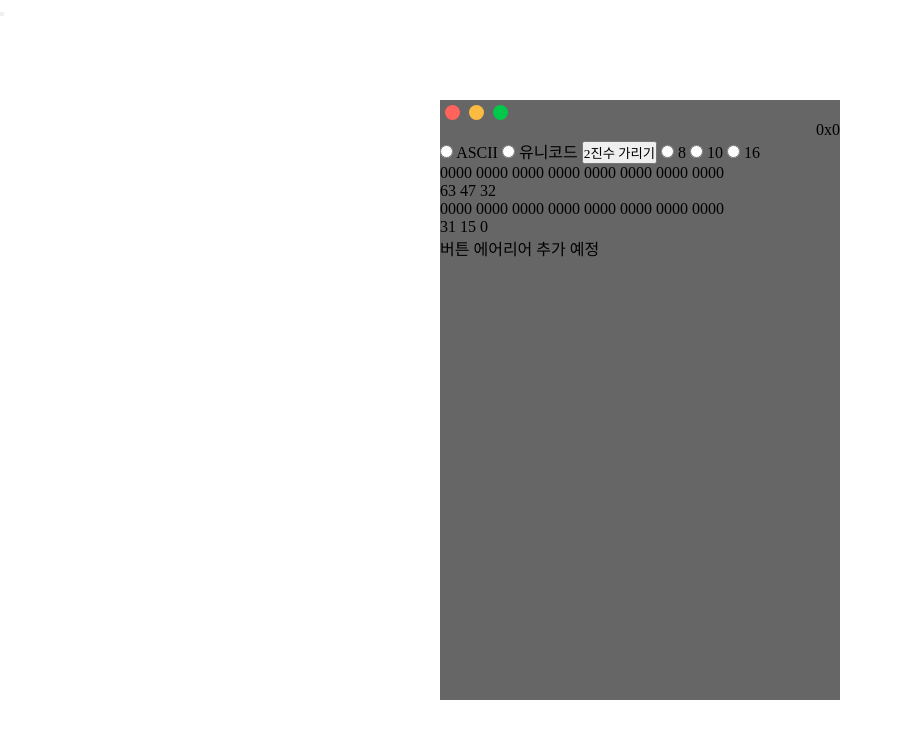
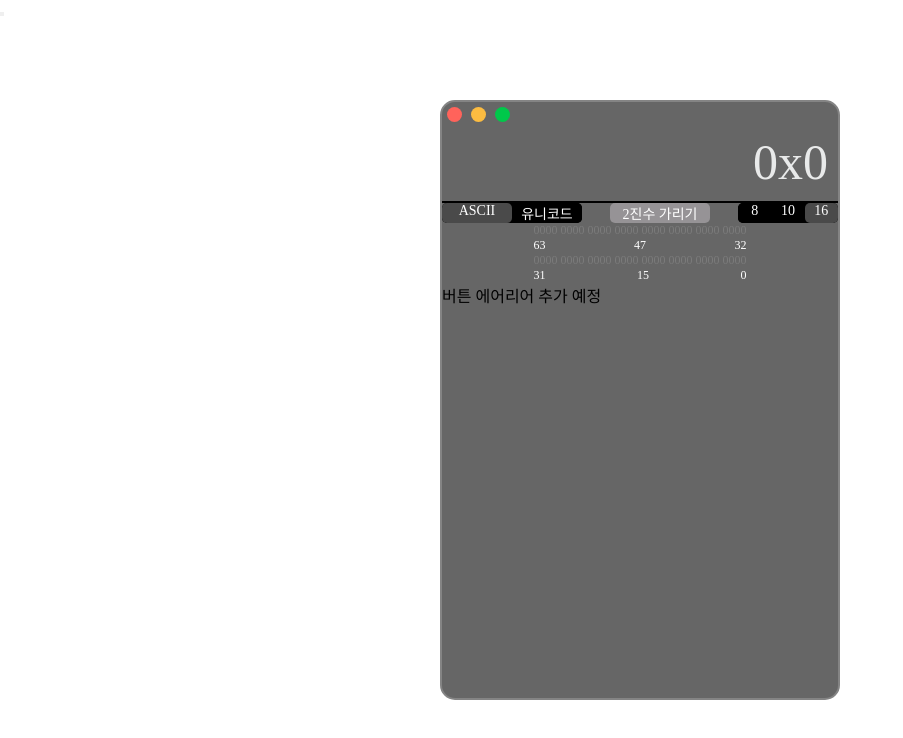
Before and after one commit to dev4jaehunkim/sebfe42-calc-mockup, a plain HTML site: page index.html in a window 1280 px wide. Shown: the whole page, without its empty margins (0-903 px from the left). Drawn offline with Linux system fonts and the light colour scheme; a web font is replaced by a local one.

Commit message:
디스플레이 영역 요소 디자인 완료

```diff
--- a/index.html
+++ b/index.html
@@ -17,43 +17,59 @@
                 <button id="maximize"><span>+</span></button>
             </div>
             <div id="display-number">
-                <span>0x0</span>
+                0x0
             </div>
-            <div id="display-button" class="button">
-                <input type="radio" name="codeType" id="codeTypeASCII">
-                <label for="codeTypeASCII">ASCII</label>
-                <input type="radio" name="codeType" id="codeTypeUnicode">
-                <label for="codeTypeUnicode">유니코드</label>
-                <button>2진수 가리기</button>
+            <div id="displayButton" class="button">
+                <div class="codeType">
+                    <label for="codeType">
+                        <input type="radio" class="codeType" name="codeType" id="codeTypeASCII" checked="checked">
+                        <span>ASCII</span>
+                    </label>
+                    <label for="codeType">
+                        <input type="radio" class="codeType" name="codeType" id="codeTypeUnicode">
+                        <span>유니코드</span>
+                    </label>
+                </div>
+                <button id="hideBinary">2진수 가리기</button>
+                <div class="notation">
+                    <label for="notation8">
                         <input type="radio" name="notation" id="notation8">
-                <label for="notation8">8</label>
+                        <span>8</span>
+                    </label>
+                <label for="notation10">
                     <input type="radio" name="notation" id="notation10">
-                <label for="notation10">10</label>
-                <input type="radio" name="notation" id="notation16">
-                <label for="notation16">16</label>
+                    <span>10</span>
+                </label>
+                    <label for="notation16">
+                        <input type="radio" name="notation" id="notation16" checked="checked">
+                        <span>16</span>
+                    </label>
                 </div>
-            <div id="display-binary">
+            </div>
+            <div id="displayBinary">
                 <div>
+                    <div class="binaryLine">
                         <span>0000 0000</span>
                         <span>0000 0000</span>
                         <span>0000 0000</span>
                         <span>0000 0000</span>
                     </div>
-                <div>
+                    <div class="decimalLine">
                         <span>63</span>
                         <span>47</span>
                         <span>32</span>
                     </div>
-                <div>
+                    <div class="binaryLine">
                         <span>0000 0000</span>
                         <span>0000 0000</span>
                         <span>0000 0000</span>
                         <span>0000 0000</span>
                     </div>
-                <div>
+                    <div class="decimalLine">
                         <span>31</span>
                         <span>15</span>
                         <span>0</span>
+                    </div>
                 </div>
             </div>
             <div id="buttons">
--- a/style.css
+++ b/style.css
@@ -1,3 +1,9 @@
+/** Thin */
+@font-face {
+    font-family: "San Francisco";
+    font-weight: 200;
+    src: url("https://applesocial.s3.amazonaws.com/assets/styles/fonts/sanfrancisco/sanfranciscodisplay-thin-webfont.woff");
+}
 /** Regular */
 @font-face {
     font-family: "San Francisco";
@@ -12,12 +18,13 @@
     font-family: "San Francisco";
 }
 
+
+/* 레이아웃 설정 */
 body {
     position: relative;
     width: 100vw;
     height: 100vh;
 }
-
 #app {
     position: absolute;
 
@@ -32,11 +39,20 @@ body {
 
     background-color: gray;
     background-color: rgba(0, 0, 0, 0.6);
+
+    border-radius: 15px;
+    border: 2px solid rgb(132, 132, 132);
 }
 #display {
-    height: 30%;
+    height: 40%;
+}
+#buttons {
+    height: 70%;
 }
 
+
+
+/* 창 버튼 영역 */
 #window-button button {
     appearance: none;
     border: 0;
@@ -75,11 +91,162 @@ body {
     visibility: visible;
 }
 
+
+
+/* 숫자 표시 영역 */
 #display-number {
     display: flex;
     flex-direction: row-reverse;
 
+    font-size: 50px;
+    font-weight: 200;
+
+    padding: 10px 10px;
+    /* margin: 20px 10px; */
+    color: rgb(233, 234, 234);
+    border-bottom: 2px solid black;
 }
-#buttons {
-    height: 70%;
+
+
+
+/* 버튼 라인 */
+#displayButton {
+    display: flex;
+    justify-content: space-between;
 }
+
+
+
+/* 코드 선택 버튼 */
+/* 레이블 클릭 안 되는 문제 해결 필요 */
+div.codeType {
+    display: inline-block;
+    background-color: black;
+    border-radius: 5px;
+}
+div.codeType label {
+    position: relative;
+    cursor: pointer;
+    text-align: center;
+    user-select: none;
+    display: inline-block;
+
+    /* 인라인 블록으로 설정 시 생기는 요소 간 여백 제거 */
+    float: left;
+
+    width: 70px;
+    height: 20px;
+}
+input.codeType {
+    position: absolute;
+    opacity: 0;
+    width: 0;
+    height: 0;
+    cursor: pointer;
+}
+div.codeType span {
+    margin: 0;
+    position: absolute;
+    top: 0;
+    left: 0;
+    vertical-align: middle;
+    width: 100%;
+    height: 100%;
+    font-size: 14px;
+    color: white;
+    background-color: black;
+    border-radius: 5px;
+}
+div.codeType input:checked ~span {
+    width: calc(100%+5px);
+    height: calc(100%+5px);
+    background-color: rgb(74, 74, 74);
+}
+
+
+
+/* 2진수 가리기 버튼 */
+#hideBinary {
+    border: 0;
+    border-radius: 5px;
+    width: 100px;
+    height: 20px;
+    font-size: 14px;
+    color: white;
+    background-color: rgb(150, 147, 150);
+}
+#hideBinary:active {
+    background-color: rgb(177, 175, 177);
+}
+
+
+
+/* 진법 버튼 영역 */
+div.notation {
+    display: inline-block;
+    background-color: black;
+    border-radius: 5px;
+    width: 100px;
+}
+div.notation label {
+    position: relative;
+    cursor: pointer;
+    text-align: center;
+    user-select: none;
+    display: inline-block;
+
+    /* 인라인 블록으로 설정 시 생기는 요소 간 여백 제거 */
+    float: left;
+
+    width: calc(100%/3);
+    height: 20px;
+}
+input.codeType {
+    position: absolute;
+    opacity: 0;
+    width: 0;
+    height: 0;
+    cursor: pointer;
+}
+div.notation span {
+    margin: 0;
+    position: absolute;
+    top: 0;
+    left: 0;
+    text-align: center;
+    vertical-align: middle;
+    width: 100%;
+    height: 100%;
+    font-size: 14px;
+    color: white;
+    background-color: black;
+    border-radius: 5px;
+}
+div.notation input:checked ~span {
+    width: calc(100%+5px);
+    height: calc(100%+5px);
+    background-color: rgb(74, 74, 74);
+}
+
+
+
+/* 2진수 표시 영역 */
+#displayBinary {
+    display: flex;
+    justify-content: center;
+}
+#displayBinary > div {
+    font-size: 12px;
+    display: inline-flex;
+    flex-direction: column;
+    align-items: center;
+}
+.binaryLine {
+    color: rgb(123, 123, 123);
+}
+.decimalLine {
+    width: 100%;
+    display: flex;
+    justify-content: space-between;
+    color: white;
+}
```
Lines whose indentation alone changed are shown as unchanged.
